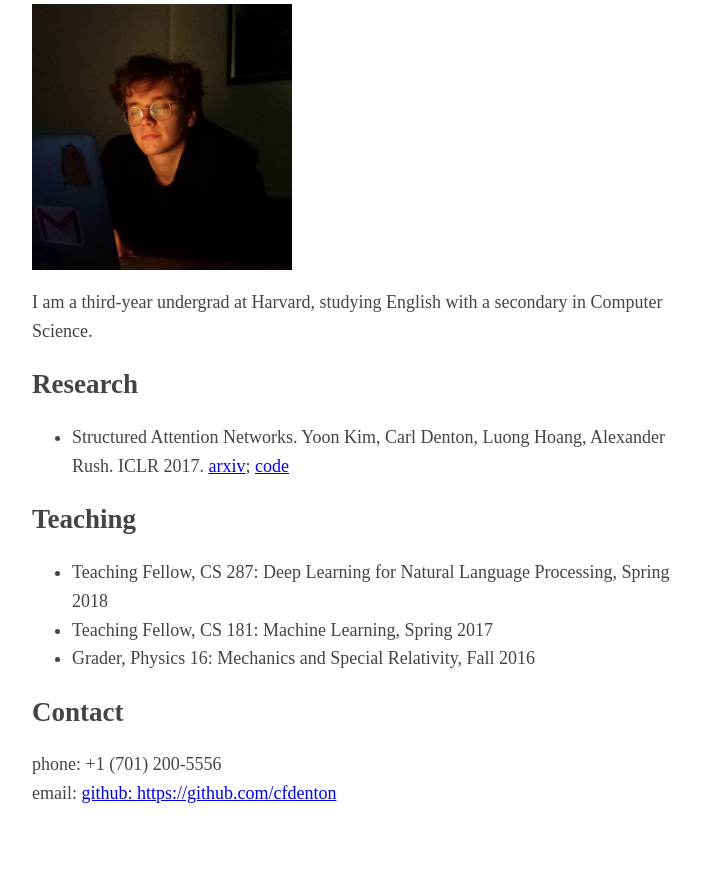
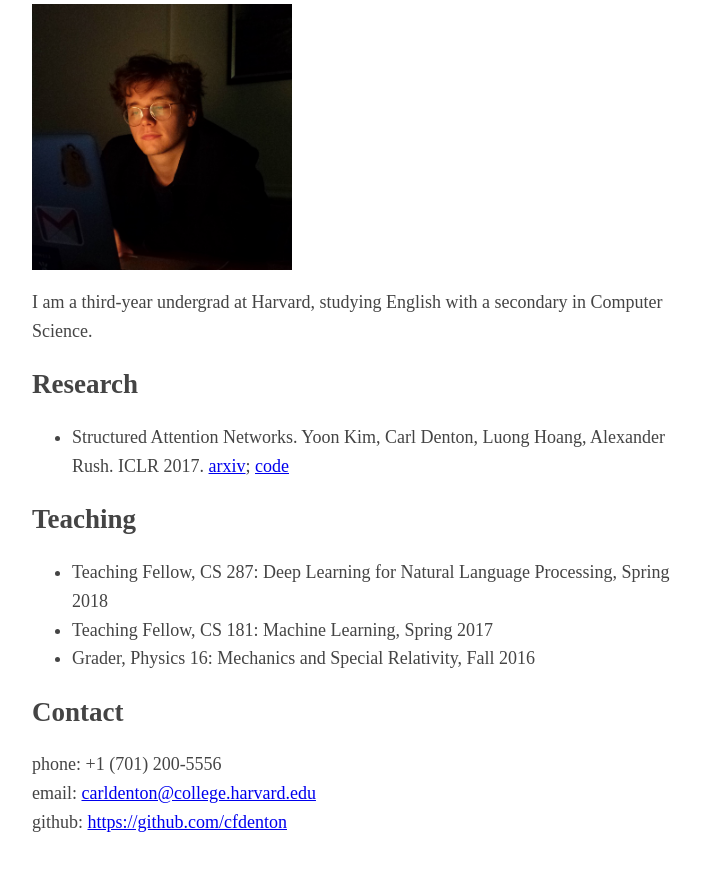
Before and after one commit to cfdenton/cfdenton.github.io, a plain HTML site: page index.html in a window 1280 px wide. Shown: the part 103-974 px from the top of the page, without its empty margins (283-984 px from the left). Before the commit the page ends 951 px from the top, so only its background shows below. Drawn offline with Linux system fonts and the light colour scheme.

Commit message:
Update index.html

```diff
--- a/index.html
+++ b/index.html
@@ -25,7 +25,7 @@
 
 <h2> Contact </h2>
 phone: +1 (701) 200-5556 <br>
-email: <a href="mailto:carldenton@college.harvard.edu>carldenton@college.harvard.edu</a> <br>
+email: <a href="mailto:carldenton@college.harvard.edu">carldenton@college.harvard.edu</a> <br>
 github: <a href="https://github.com/cfdenton">https://github.com/cfdenton</a>
 </body>
 </html>
```
